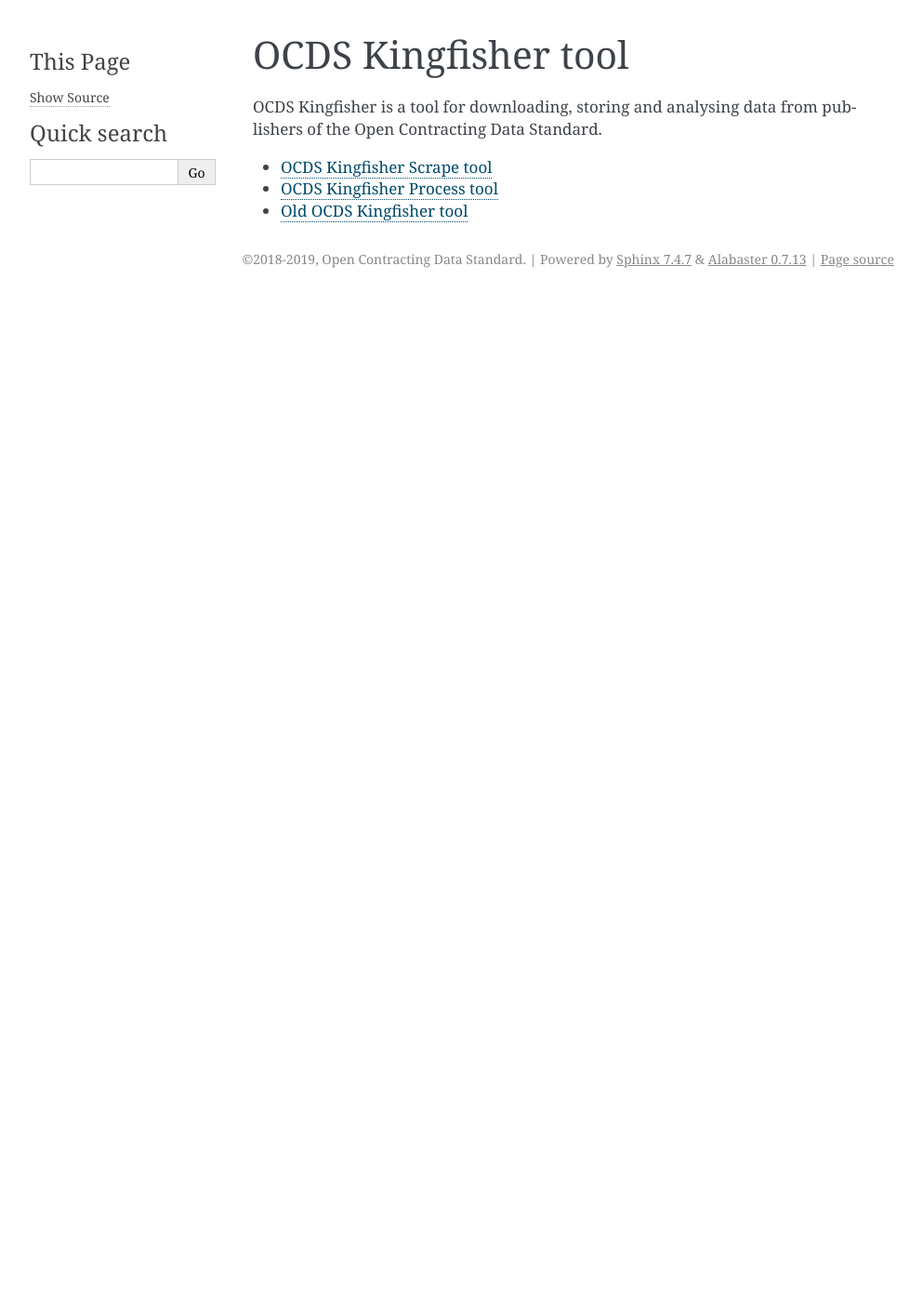
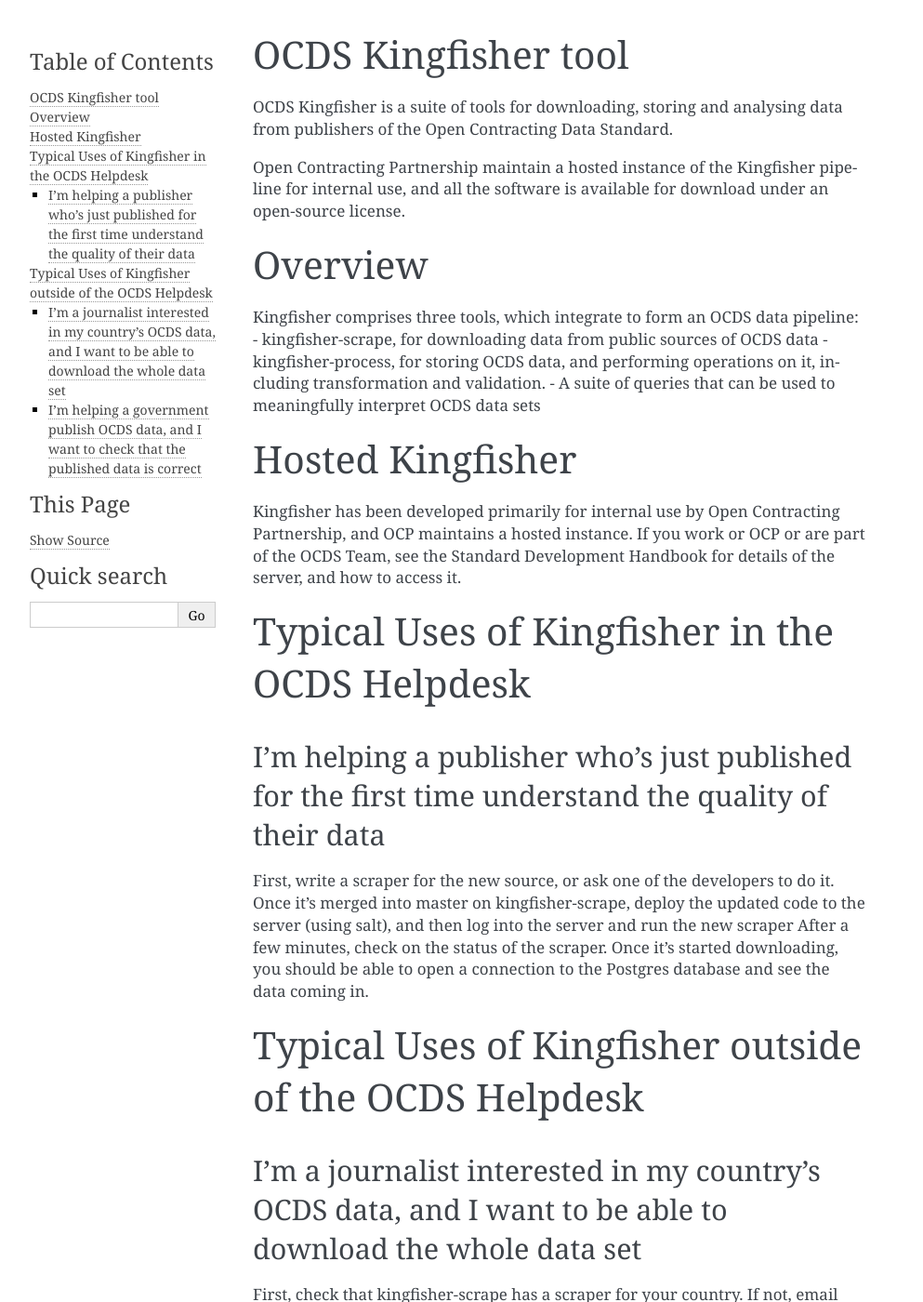
Before and after one commit to open-contracting-archive/kingfisher-vagrant, a Sphinx documentation site: the page built from docs/index.rst, in a window 1280 px wide and 1400 px high. Shown: the whole window at 93% size, without its empty margins (148-1141 px from the left). Built offline with Sphinx 7.4.7, drawn with Linux system fonts in a browser that asks for light colours; some of the changed text lies outside the part shown.

Commit message:
Fix merge conflict

```diff
--- a/docs/index.rst
+++ b/docs/index.rst
@@ -1,11 +1,43 @@
 OCDS Kingfisher tool
 ====================
 
-OCDS Kingfisher is a tool for downloading, storing and analysing data from publishers of the Open Contracting Data Standard.
+OCDS Kingfisher is a suite of tools for downloading, storing and analysing data from publishers of the Open Contracting Data Standard.
+
+Open Contracting Partnership maintain a hosted instance of the Kingfisher pipeline for internal use, and all the software is available for download under an open-source license.
+
+Overview
+========
+
+Kingfisher comprises three tools, which integrate to form an OCDS data pipeline:
+- kingfisher-scrape, for downloading data from public sources of OCDS data
+- kingfisher-process, for storing OCDS data, and performing operations on it, including transformation and validation.
+- A suite of queries that can be used to meaningfully interpret OCDS data sets
 
 
-.. toctree::
+Hosted Kingfisher
+=================
 
-   scrape.rst
-   process.rst
-   old.rst
+Kingfisher has been developed primarily for internal use by Open Contracting Partnership, and OCP maintains a hosted instance. If you work or OCP or are part of the OCDS Team, see the Standard Development Handbook for details of the server, and how to access it.
+
+Typical Uses of Kingfisher in the OCDS Helpdesk
+===============================================
+
+I'm helping a publisher who's just published for the first time understand the quality of their data
+----------------------------------------------------------------------------------------------------
+
+First, write a scraper for the new source, or ask one of the developers to do it.
+Once it's merged into master on kingfisher-scrape, deploy the updated code to the server (using salt), and then log into the server and run the new scraper
+After a few minutes, check on the status of the scraper. Once it's started downloading, you should be able to open a connection to the Postgres database and see the data coming in.
+
+Typical Uses of Kingfisher outside of the OCDS Helpdesk
+=======================================================
+
+I'm a journalist interested in my country's OCDS data, and I want to be able to download the whole data set
+-----------------------------------------------------------------------------------------------------------
+
+First, check that kingfisher-scrape has a scraper for your country. If not, email data@open-contracting.org to let us know about the data. Then, install kingfisher-scrape, and run it to download the data. If you already have your own database, you can import the downloaded files to it. Or, if you'd prefer, you can use kingfisher-process to store the data in a Postgres database directly from the scraper.
+
+I'm helping a government publish OCDS data, and I want to check that the published data is correct
+--------------------------------------------------------------------------------------------------
+
+If the data is already online, then use kingfisher-scrape to download it from the public portal. Email data@open-contracting.org if you require assistance with this. If the data isn't online, but you have it as JSON files on disk, you can use kingfisher-process to import it into a Postgres database, and then use the provided queries to start to understand the data.
```
